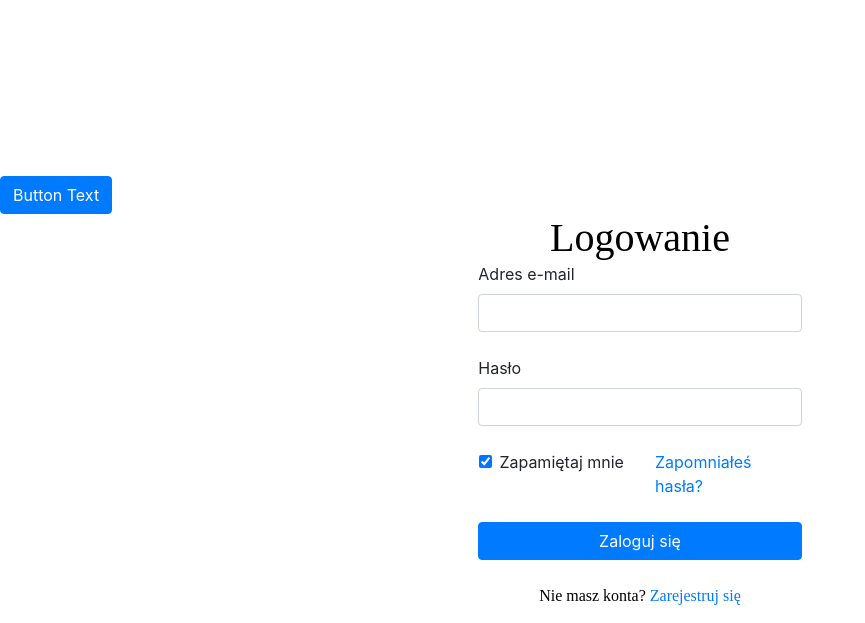
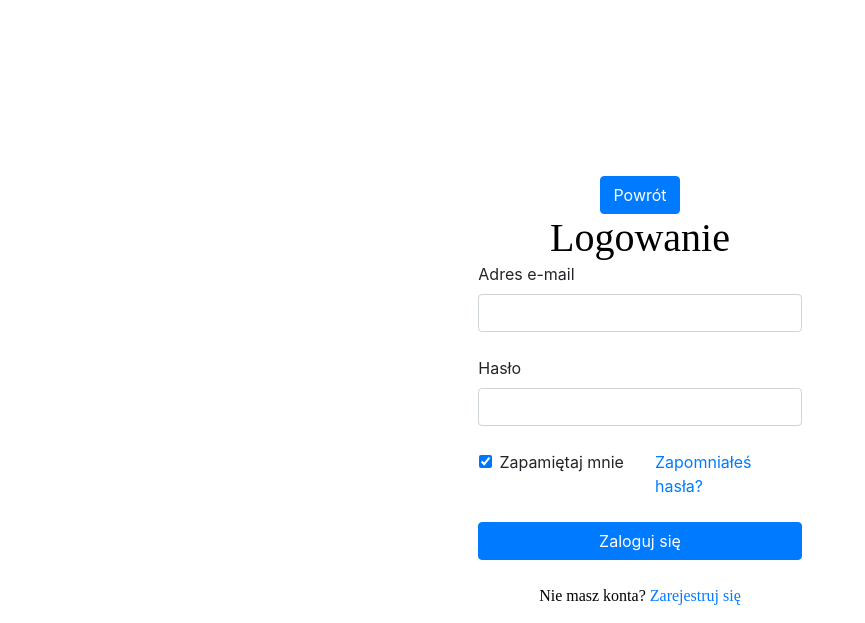
Before and after one commit to jasina007/library, a Flask app: page /login in a window 1280 px wide. Shown: the top 623 px of the page, without its empty margins (0-865 px from the left). Run offline with Flask 3, Linux system fonts and the light colour scheme; some libraries are stand-ins or nearby versions.

Commit message:
return to menu

```diff
--- a/templates/login.html
+++ b/templates/login.html
@@ -11,9 +11,11 @@
     <link rel="stylesheet" href="static/style.css" />
 </head>
 <body>
+  <a href="/">
     <button class='btn btn-primary mr-auto'>
-        Button Text
-          </button>
+        Powrót
+    </button>
+  </a>
     <h1>Logowanie</h1>
     <form>
   <!-- Email input -->
```
